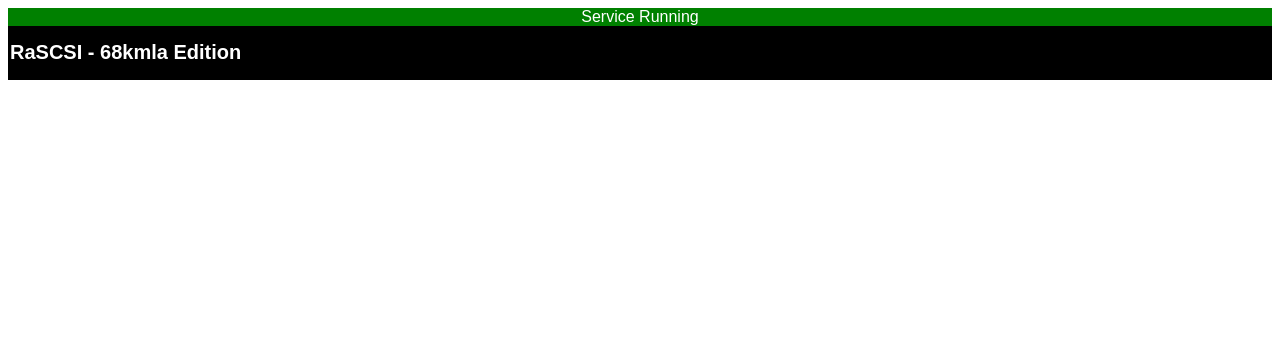
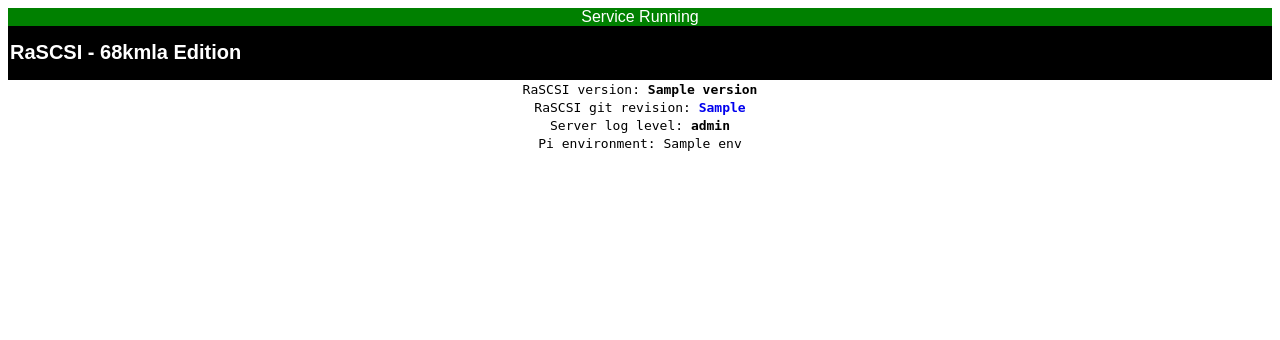
Before and after one commit to PiSCSI/piscsi, a Flask app: template src/web/templates/base.html in a window 1280 px wide. Shown: the top 340 px of the page. Run offline with Flask 2, Linux system fonts and the light colour scheme; the template is opened without the code that fills it: most values are stand-ins (such as "Sample title", 1, 10 or a date in 2020); parts of the project's set-up code (start-up, migrations or seed data) failed here and were passed over.

Commit message:
Move footer into base.html

```diff
--- a/src/web/templates/base.html
+++ b/src/web/templates/base.html
@@ -50,6 +50,9 @@
         {% block content %}{% endblock %}
     </div>
     <div class="footer">
-        {% block footer %}{% endblock %}
+        <center><tt>RaSCSI version: <strong>{{server_info["version"]}}</strong></tt></center>
+        <center><tt>RaSCSI git revision: <strong><a href="https://github.com/akuker/RASCSI/commit/{{running_env["git"]}}">{{running_env["git"][:7]}}</a></strong></tt></center>
+        <center><tt>Server log level: <strong>{{server_info["current_log_level"]}}</strong></tt></center>
+        <center><tt>Pi environment: {{running_env["env"]}}</tt></center>
     </div>
 </div>
--- a/src/web/web.py
+++ b/src/web/web.py
@@ -116,7 +116,7 @@
         hd_conf=hd_conf,
         cd_conf=cd_conf,
         rm_conf=rm_conf,
-        version=running_env(),
+        running_env=running_env(),
         server_info=server_info,
         cdrom_file_suffix=CDROM_FILE_SUFFIX,
     )
```
Also changed, not shown: src/web/templates/index.html (+0 -7 lines).
